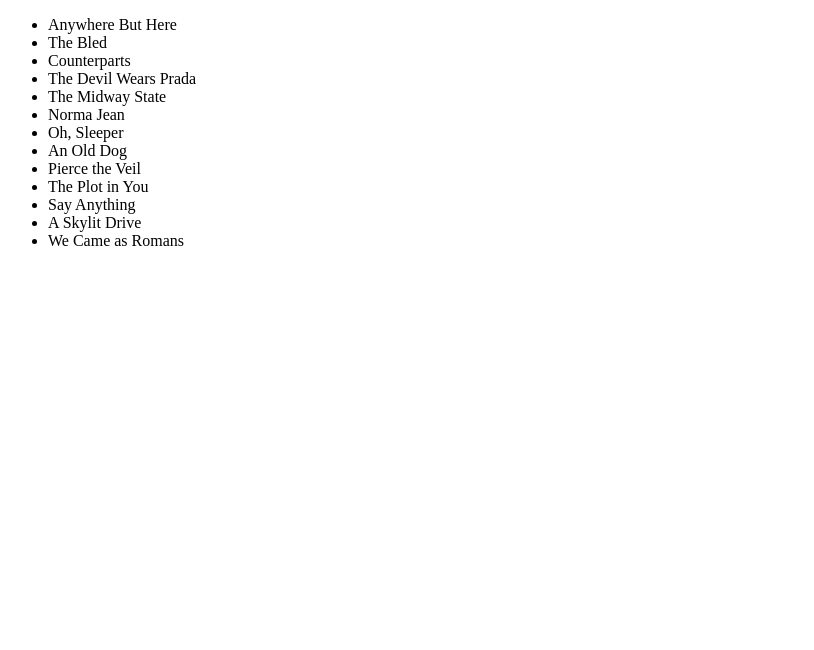
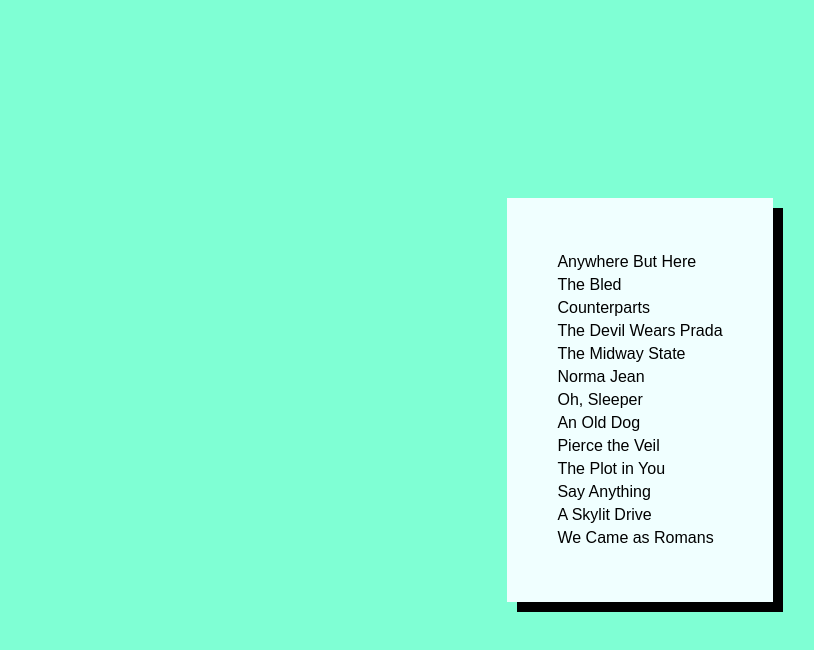
Before and after one commit to cristiancota/javascript30, a plain HTML site: page day17/index.html in a window 1280 px wide. Shown: the whole page, without its empty margins (0-814 px from the left). Drawn offline with Linux system fonts and the light colour scheme.

Commit message:
adding styles

```diff
--- a/day17/index.html
+++ b/day17/index.html
@@ -8,7 +8,7 @@
   </head>
   <body>
     <div class="container">
-      <ul id="bands"></ul>
+      <ul id="bands" class="bands"></ul>
     </div>
 
     <script src="script.js"></script>
--- a/day17/style.css
+++ b/day17/style.css
@@ -0,0 +1,32 @@
+html,
+body {
+  margin: 0;
+  width: 100%;
+  height: 100%;
+}
+
+body {
+  background-color: aquamarine;
+}
+
+.container {
+  min-height: 100%;
+  display: flex;
+  justify-content: center;
+  align-items: center;
+}
+
+.bands {
+  list-style: none;
+  padding: 50px;
+  margin: 50px 0;
+  background-color: azure;
+  box-shadow: 10px 10px 0px #000;
+}
+
+.bands li {
+  font-family: sans-serif;
+  font-size: 16px;
+  margin: 5px 0;
+  font-weight: 100;
+}
```
